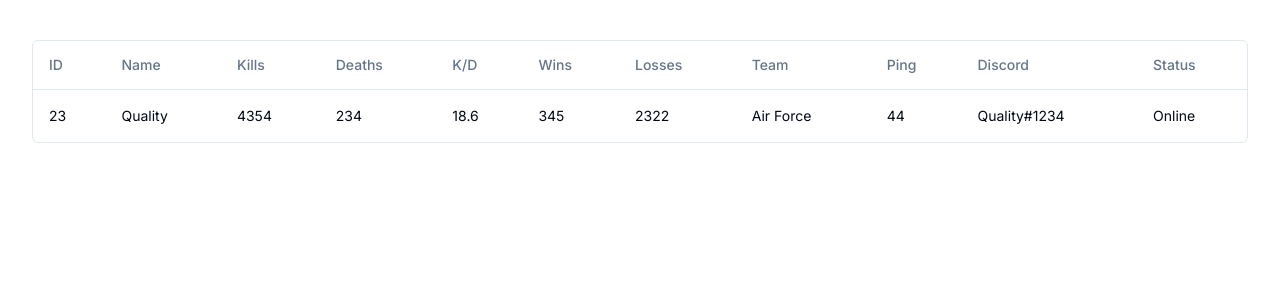
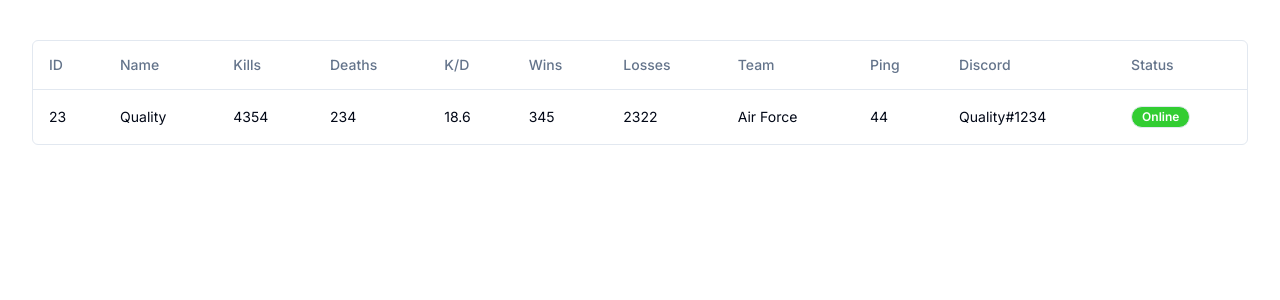
Before and after one commit to vtonu/my-grid-app, a Next.js app: page / in a window 1280 px wide. Shown: the top 300 px of the page. Built offline with nearby package versions, Linux system fonts and the light colour scheme.

Commit message:
Added online badge.

```diff
--- a/app/payments/columns.tsx
+++ b/app/payments/columns.tsx
@@ -1,6 +1,7 @@
 'use client';
 
 import { ColumnDef } from '@tanstack/react-table';
+import { Badge } from '@/components/ui/badge';
 
 // This type is used to define the shape of our data.
 // You can use a Zod schema here if you want.
@@ -67,5 +68,15 @@
   {
     accessorKey: 'status',
     header: 'Status',
+    cell: (context) => (
+      <Badge
+        variant="outline"
+        style={{
+          backgroundColor: context.row.original.status === 'Online' ? '#32CD32' : 'red',
+          color: 'white',
+        }}>
+        {context.row.original.status}
+      </Badge>
+    ),
   },
 ];
--- a/app/payments/page.tsx
+++ /dev/null
@@ -1,25 +0,0 @@
-import { Payment, columns } from './columns';
-import { DataTable } from './data-table';
-
-async function getData(): Promise<Payment[]> {
-  // Fetch data from your API here.
-  return [
-    {
-      id: '728ed52f',
-      amount: 100,
-      status: 'pending',
-      email: 'm@example.com',
-    },
-    // ...
-  ];
-}
-
-export default async function DemoPage() {
-  const data = await getData();
-
-  return (
-    <div className="container mx-auto py-10">
-      <DataTable columns={columns} data={data} />
-    </div>
-  );
-}
--- /dev/null
+++ b/components/ui/badge.tsx
@@ -0,0 +1,36 @@
+import * as React from "react"
+import { cva, type VariantProps } from "class-variance-authority"
+
+import { cn } from "@/lib/utils"
+
+const badgeVariants = cva(
+  "inline-flex items-center rounded-full border px-2.5 py-0.5 text-xs font-semibold transition-colors focus:outline-none focus:ring-2 focus:ring-ring focus:ring-offset-2",
+  {
+    variants: {
+      variant: {
+        default:
+          "border-transparent bg-primary text-primary-foreground hover:bg-primary/80",
+        secondary:
+          "border-transparent bg-secondary text-secondary-foreground hover:bg-secondary/80",
+        destructive:
+          "border-transparent bg-destructive text-destructive-foreground hover:bg-destructive/80",
+        outline: "text-foreground",
+      },
+    },
+    defaultVariants: {
+      variant: "default",
+    },
+  }
+)
+
+export interface BadgeProps
+  extends React.HTMLAttributes<HTMLDivElement>,
+    VariantProps<typeof badgeVariants> {}
+
+function Badge({ className, variant, ...props }: BadgeProps) {
+  return (
+    <div className={cn(badgeVariants({ variant }), className)} {...props} />
+  )
+}
+
+export { Badge, badgeVariants }
```
